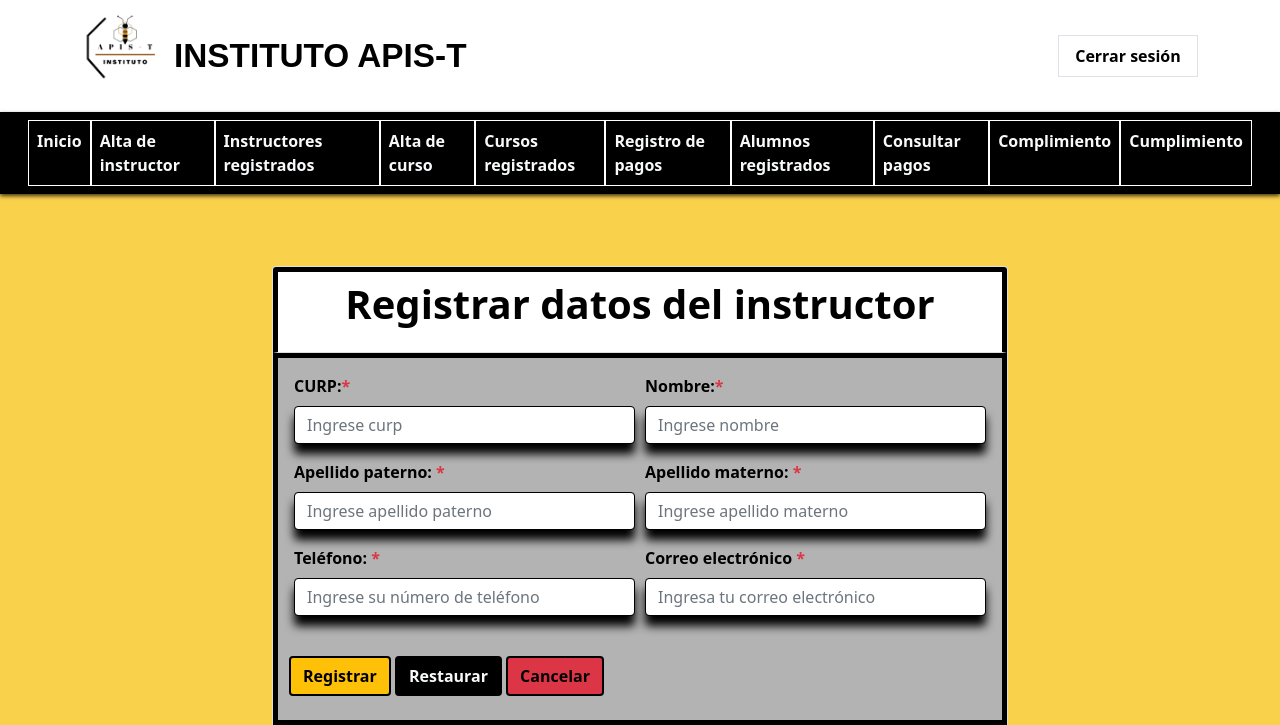
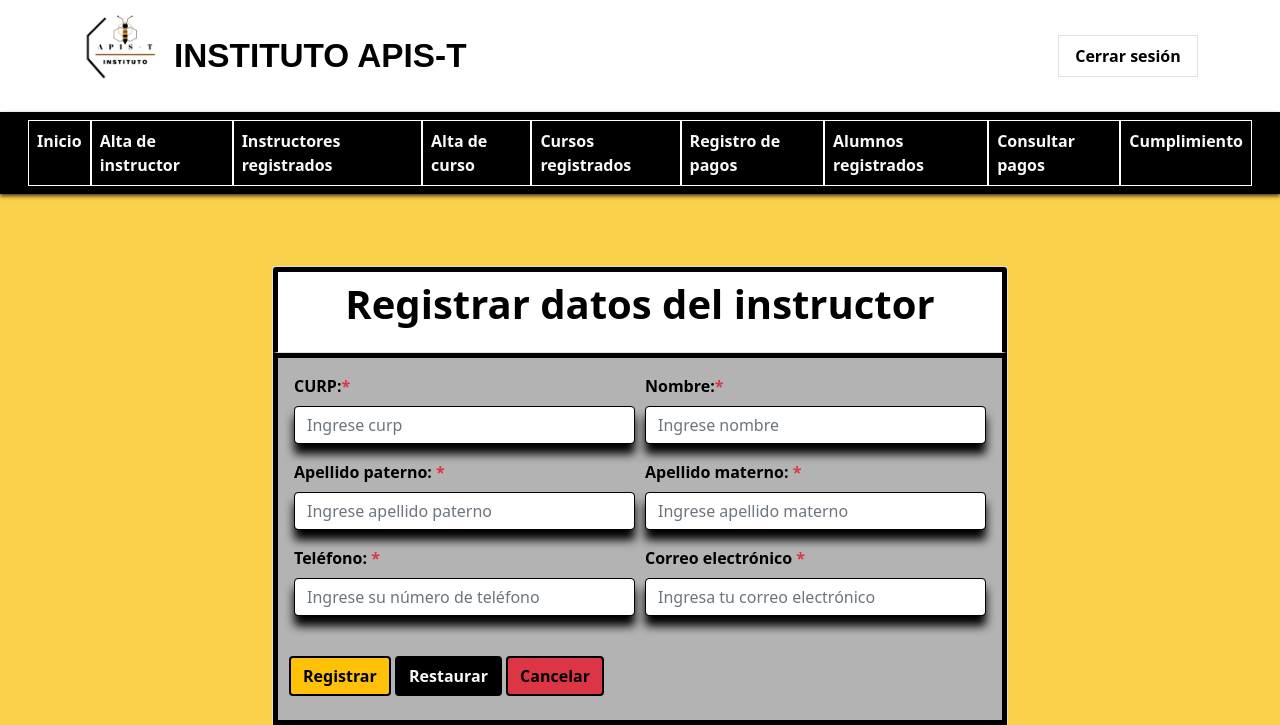
Before and after one commit to DiazAlejandro/apis-t, a PHP site: page /recepcionista/registro_instructor.php in a window 1280 px wide. Shown: the top 725 px of the page. Run offline with PHP 8.4, Linux system fonts and the light colour scheme; the visitor is signed in with stand-in values (Sample User, id 1); some libraries are stand-ins or nearby versions.

Commit message:
Modificaciones

```diff
--- a/recepcionista/registro_instructor.php
+++ b/recepcionista/registro_instructor.php
@@ -85,9 +85,6 @@
                     </li>
                     <li class="nav-item" style="border: 1px solid white">
                         <a class="nav-link text-light font-weight-bold" href="consultar_pagos.php">Consultar pagos</a>
-                    </li>
-                    <li class="nav-item" style="border: 1px solid white">
-                        <a class="nav-link text-light font-weight-bold" href="lista_alumnos.php">Complimiento</a>
                     </li>
                     <li class="nav-item" style="border: 1px solid white">
                         <a class="nav-link text-light font-weight-bold" href="lista_alumnos.php">Cumplimiento</a>
```
Also changed, not shown: recepcionista/controller/Pago.php (+6 -6 lines).
